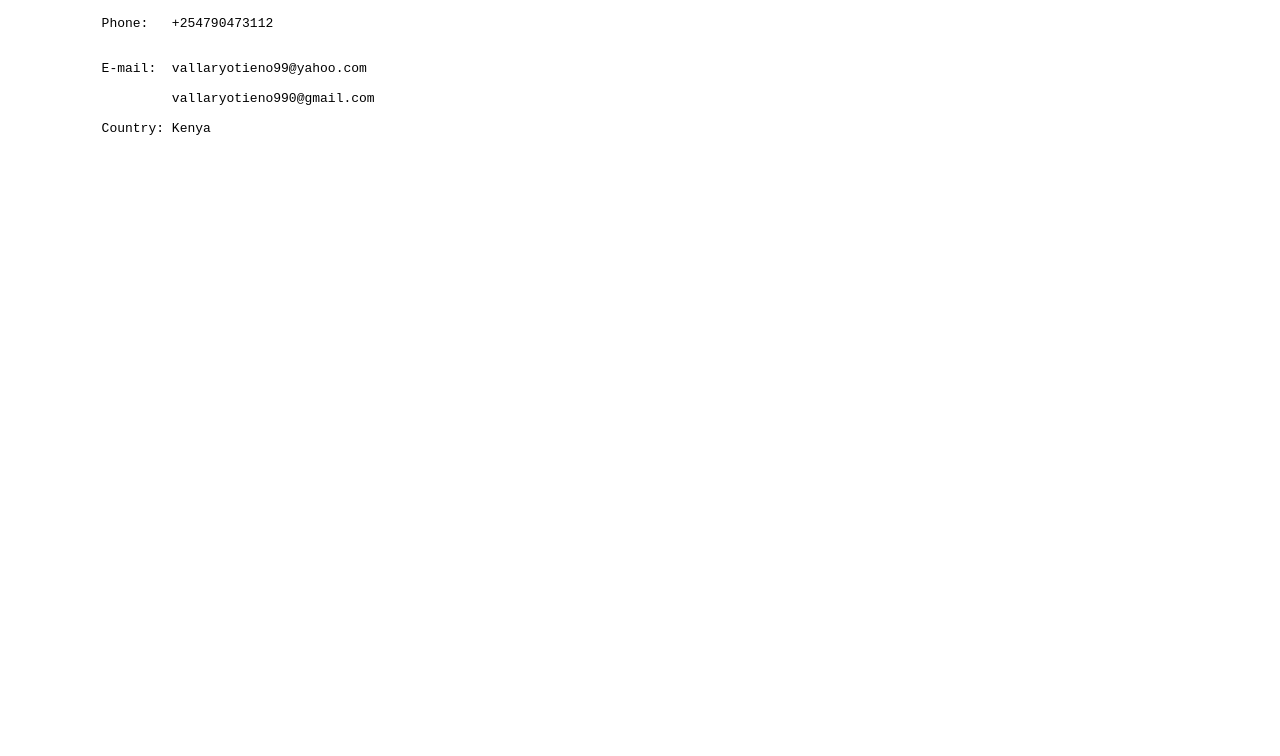
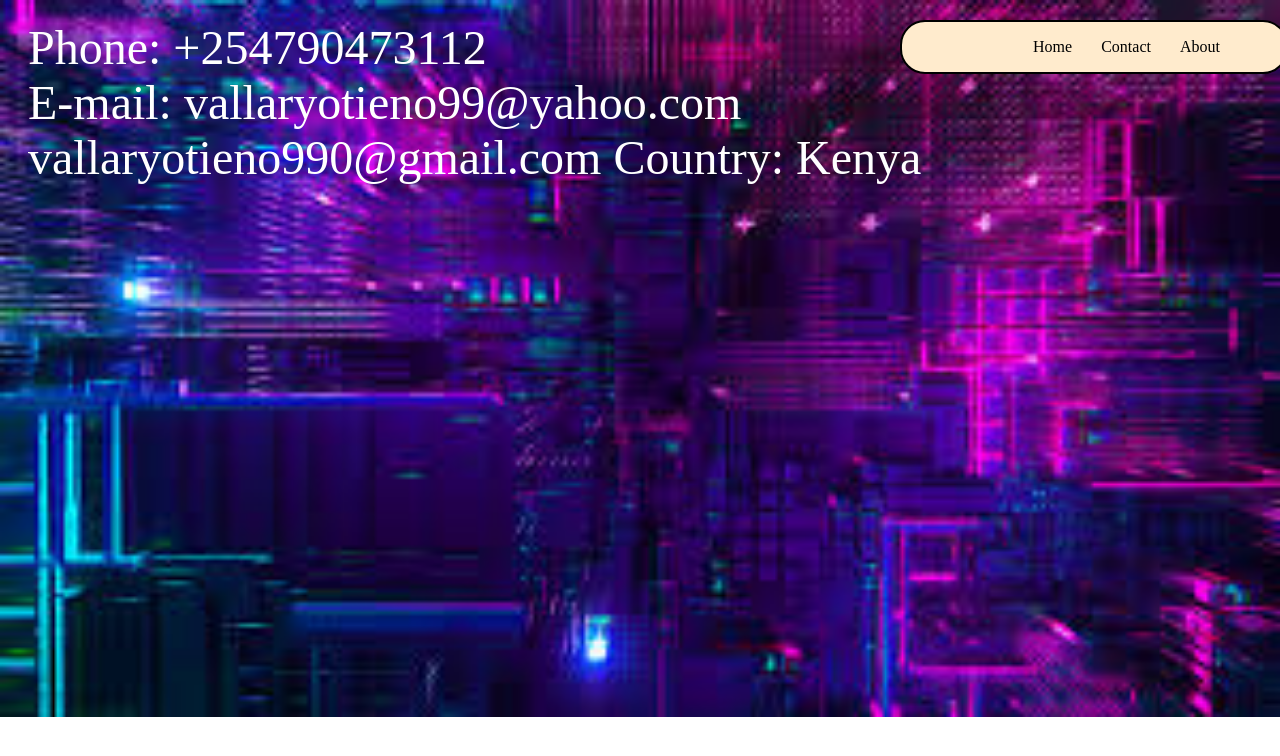
Before and after one commit to vallary99/my-portfolio, a plain HTML site: page contact.html in a window 1280 px wide. Drawn offline with Linux system fonts and the light colour scheme.

Commit message:
Add final changes

```diff
--- a/contact.html
+++ b/contact.html
@@ -1,7 +1,18 @@
 <!DOCTYPE html>
 <html>
+    <head>
+        <link href="my-portfolio.css" rel="stylesheet" type="text/css">
+    </head>
     <body>
-        <p><pre>
+        <div class="navigation">
+            <ul>
+                <li><a href="home.html">Home</a></li>
+                <li><a href="contact.html">Contact</a></li>
+                <li><a href="about.html">About</a></li>
+            </ul>
+        </div>
+
+        <p>
             Phone:   +254790473112<br>
 
             E-mail:  vallaryotieno99@yahoo.com<br>
--- a/my-portfolio.css
+++ b/my-portfolio.css
@@ -1,4 +1,4 @@
-.body{
+body{
     background-image: url("images/download.jpeg");
     background-repeat: no-repeat;
     background-size: cover;
@@ -65,4 +65,6 @@ h1{
 
 p{
     margin: 20px;
+    color: white;
+    font-size: xxx-large;
 }
```
Also changed, not shown: about.html (+12 -1 lines).
